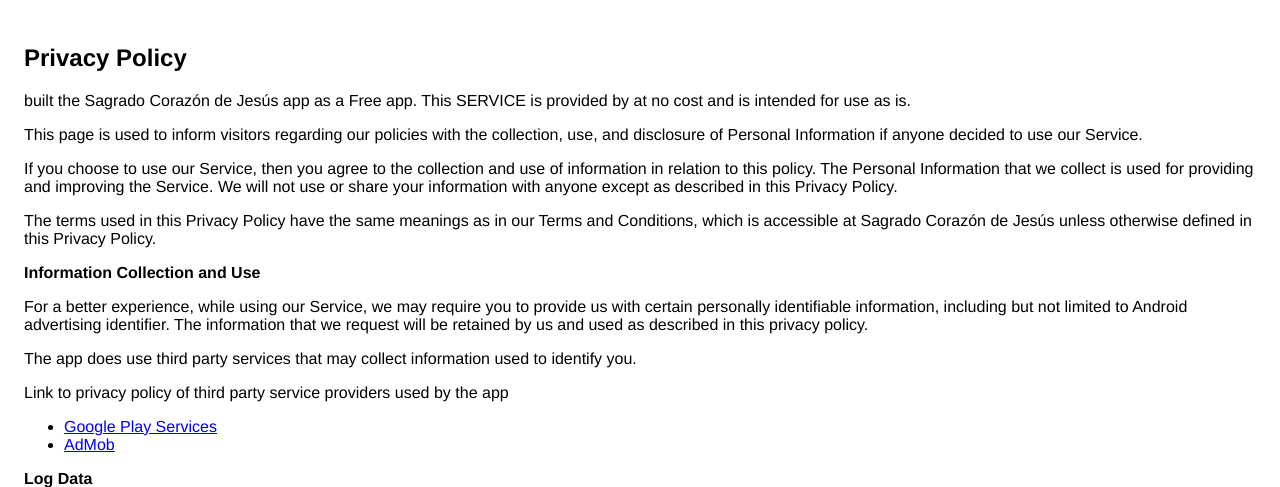
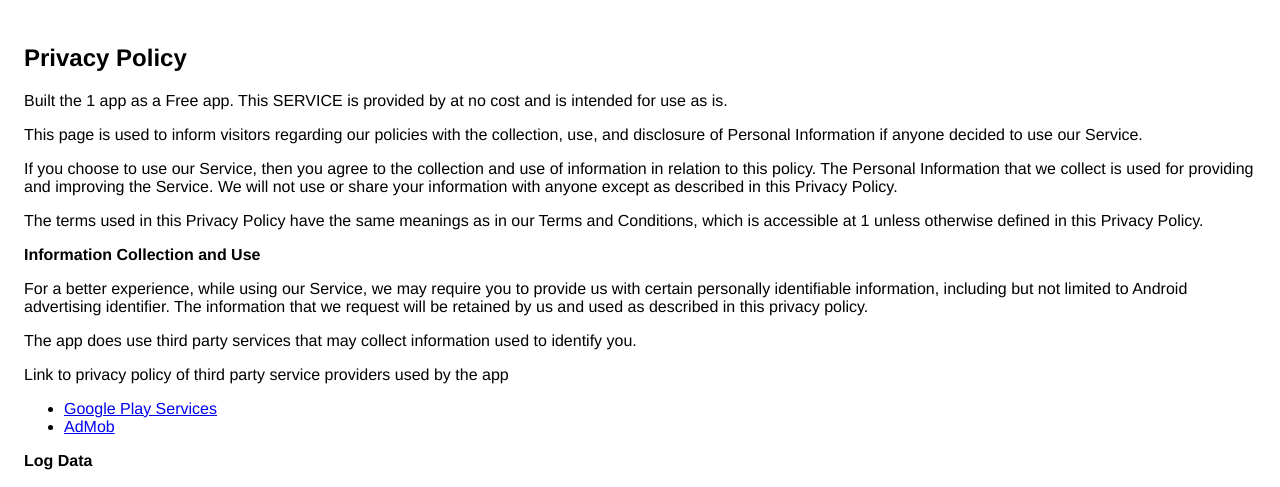
Before and after one commit to lunasoft79/varios, a PHP site: page /?app=1 in a window 1280 px wide. Shown: the top 487 px of the page. Run offline with PHP 8.4, Linux system fonts and the light colour scheme.

Commit message:
Update index.php

```diff
--- a/index.php
+++ b/index.php
@@ -11,8 +11,12 @@
     }
   </style>
 </head>
-<body><h2>Privacy Policy</h2>
-  <p> built the Sagrado Corazón de Jesús app as a Free app. This SERVICE is provided by at no cost and is intended for use as is.
+<body>
+<?php
+$app = htmlspecialchars($_GET["app"]);
+?>
+  <h2>Privacy Policy</h2>
+  <p> Built the <?php echo $app; ?> app as a Free app. This SERVICE is provided by at no cost and is intended for use as is.
   </p>
   <p>This page is used to inform visitors regarding our policies with the collection, use, and
     disclosure of Personal Information if anyone decided to use our Service.
@@ -23,7 +27,7 @@
     in this Privacy Policy.
   </p>
   <p>The terms used in this Privacy Policy have the same meanings as in our Terms and Conditions, which is accessible
-    at Sagrado Corazón de Jesús unless otherwise defined in this Privacy Policy.
+    at <?php echo $app; ?> unless otherwise defined in this Privacy Policy.
   </p>
   <p><strong>Information Collection and Use</strong></p>
   <p>For a better experience, while using our Service, we may require you to provide us with certain
```
